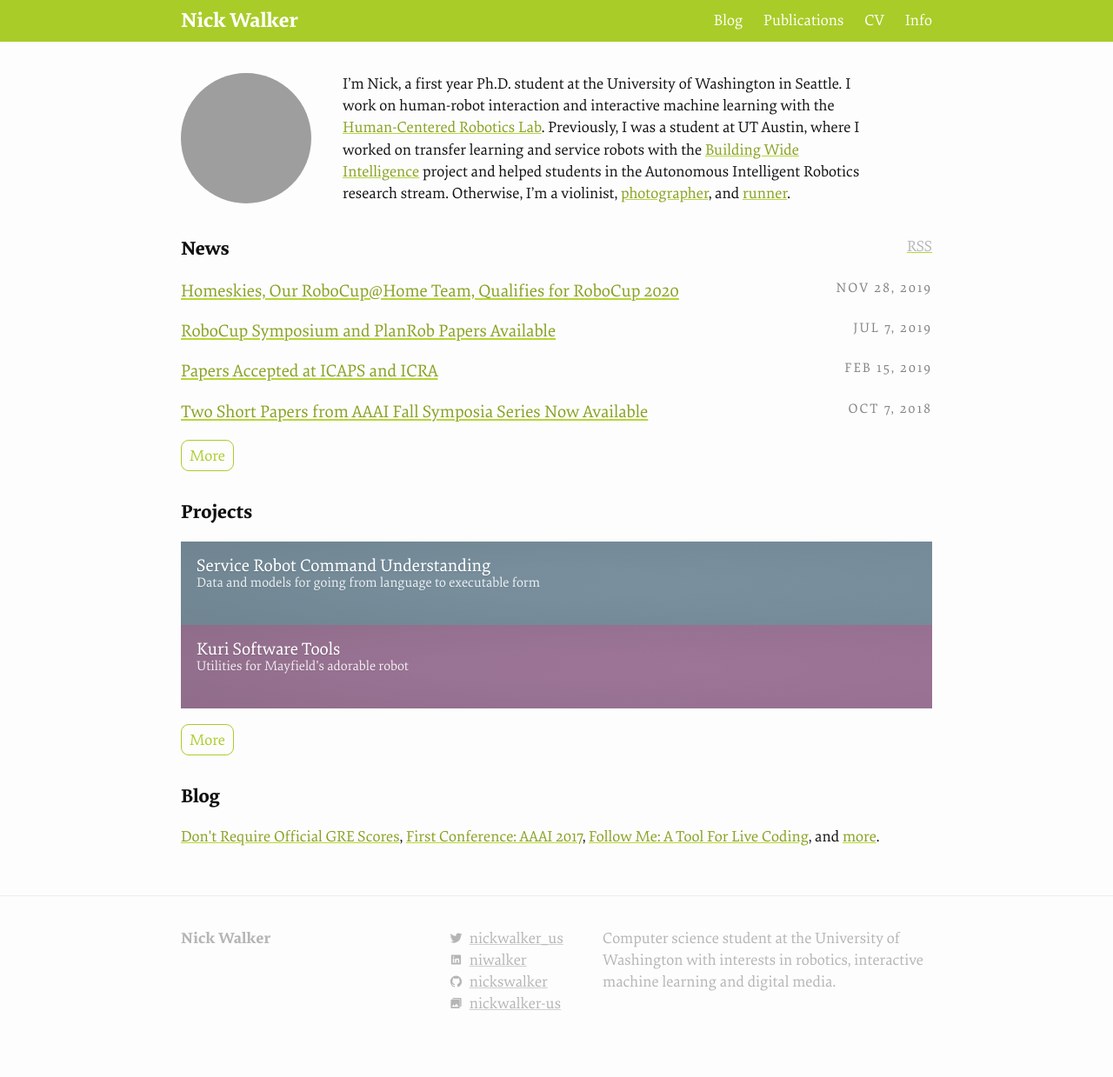
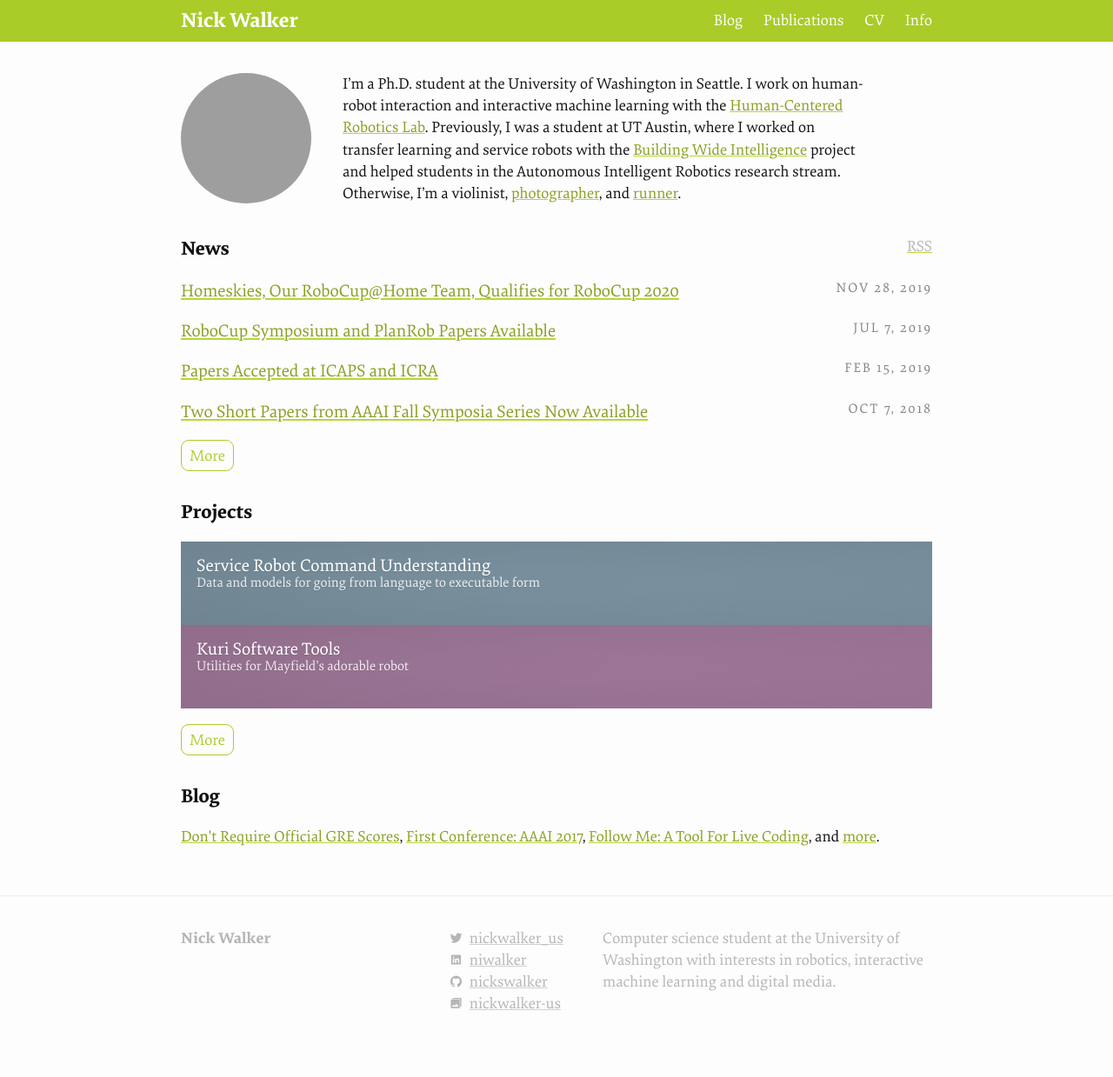
Before and after one commit to nickswalker/nickwalker.us, a Jekyll site: the page built from pages/index.md, in a window 1280 px wide. Shown: the whole page at 87% size. Built offline with Jekyll 4.4.1, drawn with Linux system fonts in a browser that asks for light colours; grey boxes are pictures that could not be loaded.

Commit message:
Update bio

```diff
--- a/pages/index.md
+++ b/pages/index.md
@@ -1,5 +1,5 @@
 ---
 layout: home
-bio: I'm Nick, a first year Ph.D. student at the University of Washington in Seattle. I work on human-robot interaction and interactive machine learning with the [Human-Centered Robotics Lab](https://hcrlab.cs.washington.edu). Previously, I was a student at UT Austin, where I worked on transfer learning and service robots with the [Building Wide Intelligence](http://www.cs.utexas.edu/~larg/bwi_web/) project and helped students in the Autonomous Intelligent Robotics research stream. Otherwise, I'm a violinist, [photographer](https://flickr.com/photos/nickwalker-us), and [runner](https://www.strava.com/athletes/35387878).
+bio: I'm a Ph.D. student at the University of Washington in Seattle. I work on human-robot interaction and interactive machine learning with the [Human-Centered Robotics Lab](https://hcrlab.cs.washington.edu). Previously, I was a student at UT Austin, where I worked on transfer learning and service robots with the [Building Wide Intelligence](http://www.cs.utexas.edu/~larg/bwi_web/) project and helped students in the Autonomous Intelligent Robotics research stream. Otherwise, I'm a violinist, [photographer](https://flickr.com/photos/nickwalker-us), and [runner](https://www.strava.com/athletes/35387878).
 permalink: index.html
 ---
```
